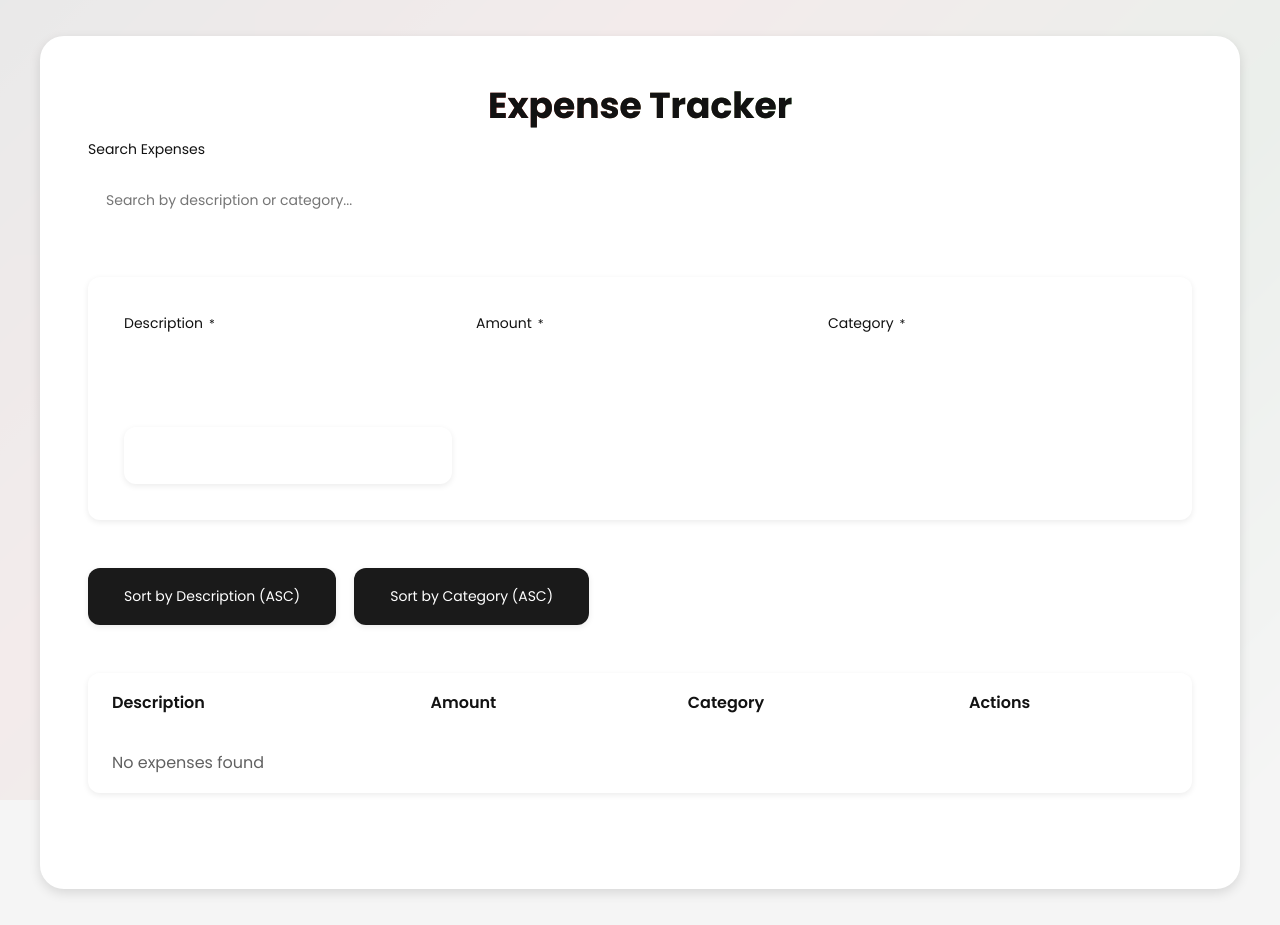
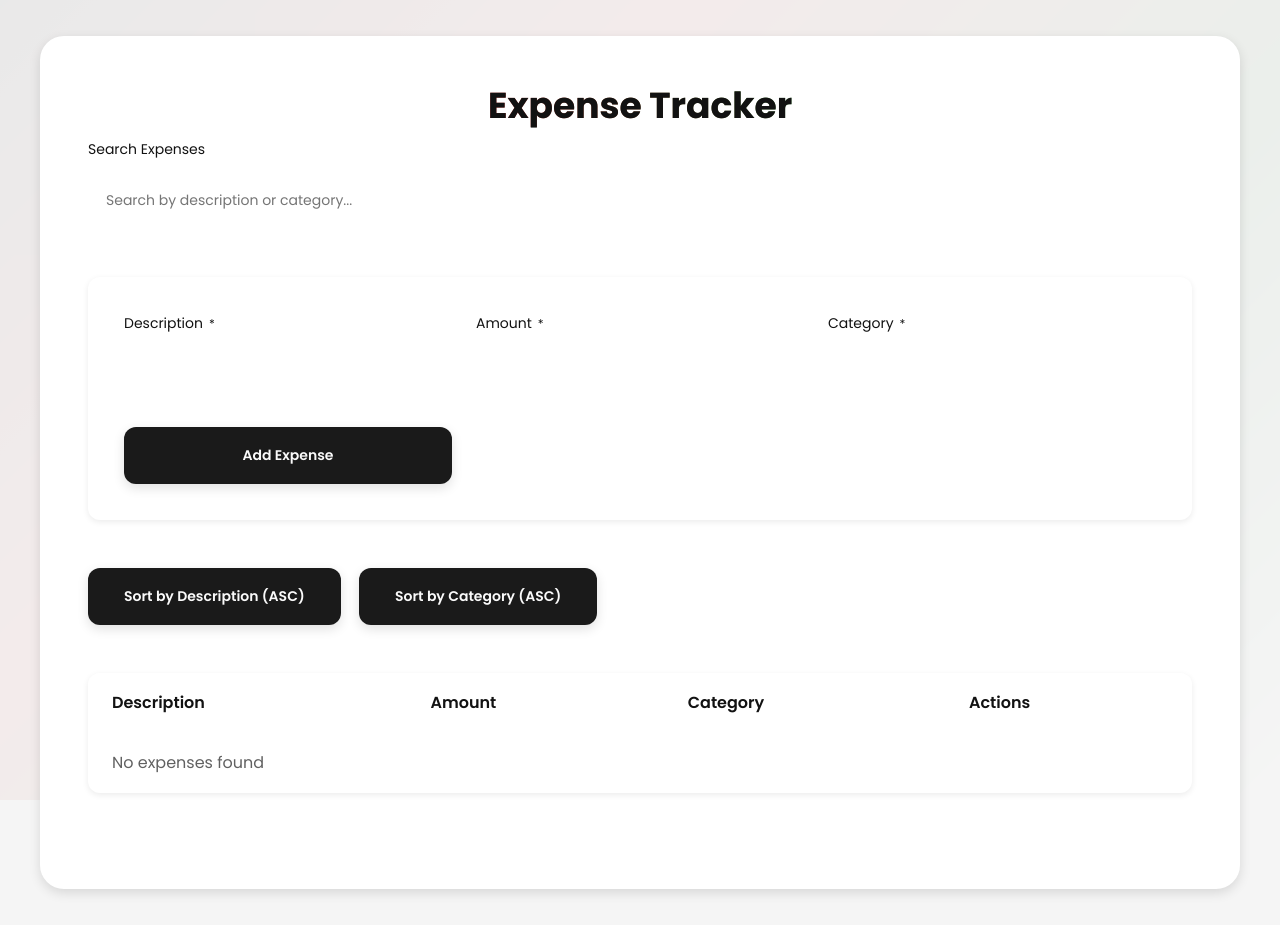
Before and after one commit to Mundia1/expense-tracker, a React (Vite) app: page / in a window 1280 px wide. Built offline with nearby package versions, Linux system fonts and the light colour scheme.

Commit message:
Enhance Button.css with 3D tilt effects, minimalistic Kenyan colors (black, red, green), glossy hover shine, and pulse animation for a vibrant, professional UI.

```diff
--- a/src/components/ui/Button/Button.css
+++ b/src/components/ui/Button/Button.css
@@ -1,85 +1,77 @@
 /* src/components/ui/Button/Button.css */
 .button {
   --button-bg: var(--primary-color);
-    --button-text: white;
-
+  --button-text: var(--neutral-color);
   display: inline-flex;
   align-items: center;
   justify-content: center;
   gap: var(--spacing-2);
   padding: var(--spacing-3) var(--spacing-5);
   font-size: var(--text-sm);
-    font-weight: 500;
-    border: none;
+  font-weight: 600;
   border-radius: var(--border-radius);
   cursor: pointer;
+  background: var(--button-bg);
+  color: var(--button-text);
+  box-shadow: var(--shadow);
+  position: relative;
+  transform: perspective(1000px) rotateX(0deg) rotateY(0deg);
   transition:
-      background-color var(--transition-fast),
-      transform 100ms ease,
-      box-shadow var(--transition-fast);
-    background-color: var(--button-bg);
-    color: var(--button-text);
-    box-shadow: var(--shadow-sm);
-    position: relative;
-    overflow: hidden;
+    transform var(--transition),
+    box-shadow var(--transition),
+    background-color var(--transition);
 }
 
-  .button::after {
+.button:hover:not(:disabled) {
+  box-shadow: var(--shadow-md);
+  transform: perspective(1000px) rotateX(2deg) rotateY(-2deg);
+  background: color-mix(in srgb, var(--button-bg) 90%, #ffffff);
+}
+
+.button:active:not(:disabled) {
+  transform: perspective(1000px) rotateX(0deg) rotateY(0deg);
+  box-shadow: var(--shadow-sm);
+}
+
+.button::before {
   content: '';
   position: absolute;
   inset: 0;
-    background: linear-gradient(rgba(255,255,255,0.1), rgba(255,255,255,0));
+  border-radius: inherit;
+  background: linear-gradient(45deg, transparent, rgba(255, 255, 255, 0.3));
   opacity: 0;
-    transition: opacity var(--transition-fast);
+  transition: opacity var(--transition);
 }
 
-  .button:hover:not(:disabled) {
-    box-shadow: var(--shadow);
-    transform: translateY(-1px);
-  }
-
-  .button:hover::after {
+.button:hover::before {
   opacity: 1;
-  }
-
-  .button:active:not(:disabled) {
-    transform: translateY(0);
-    box-shadow: var(--shadow-sm);
 }
 
 .button--primary {
   --button-bg: var(--primary-color);
 }
 
-  .button--success {
-    --button-bg: var(--success-color);
+.button--secondary {
+  --button-bg: var(--secondary-color);
 }
 
-  .button--danger {
-    --button-bg: var(--danger-color);
+.button--accent {
+  --button-bg: var(--accent-color);
 }
 
 .button:disabled {
-    opacity: 0.6;
+  opacity: 0.4;
   cursor: not-allowed;
-    filter: grayscale(0.2);
-  }
-
-  .button__spinner {
-    display: inline-flex;
-    align-items: center;
-    justify-content: center;
 }
 
 .button__spinner::before {
   content: '';
-    display: block;
   width: 1em;
   height: 1em;
-    border: 2px solid currentColor;
+  border: 2px solid var(--button-text);
   border-top-color: transparent;
   border-radius: var(--border-radius-full);
-    animation: spin 800ms linear infinite;
+  animation: spin 500ms linear infinite;
 }
 
 @keyframes spin {
@@ -88,24 +80,22 @@
   }
 }
 
-  /* Pulse animation for attention */
 .button--pulse {
-    animation: pulse 2s infinite;
+  animation: kenyan-pulse 2s infinite;
 }
 
-  @keyframes pulse {
+@keyframes kenyan-pulse {
   0% {
-      box-shadow: 0 0 0 0 rgba(var(--primary-color), 0.7);
+    box-shadow: 0 0 0 0 color-mix(in srgb, var(--secondary-color) 50%, transparent);
   }
-    70% {
-      box-shadow: 0 0 0 10px rgba(var(--primary-color), 0);
+  50% {
+    box-shadow: 0 0 0 10px transparent;
   }
   100% {
-      box-shadow: 0 0 0 0 rgba(var(--primary-color), 0);
+    box-shadow: 0 0 0 0 transparent;
   }
 }
 
-  /* Size variants */
 .button--sm {
   padding: var(--spacing-2) var(--spacing-3);
   font-size: var(--text-xs);
@@ -116,7 +106,6 @@
   font-size: var(--text-base);
 }
 
-  /* Full width button */
 .button--block {
   display: flex;
   width: 100%;
```
Lines whose indentation alone changed are shown as unchanged.
